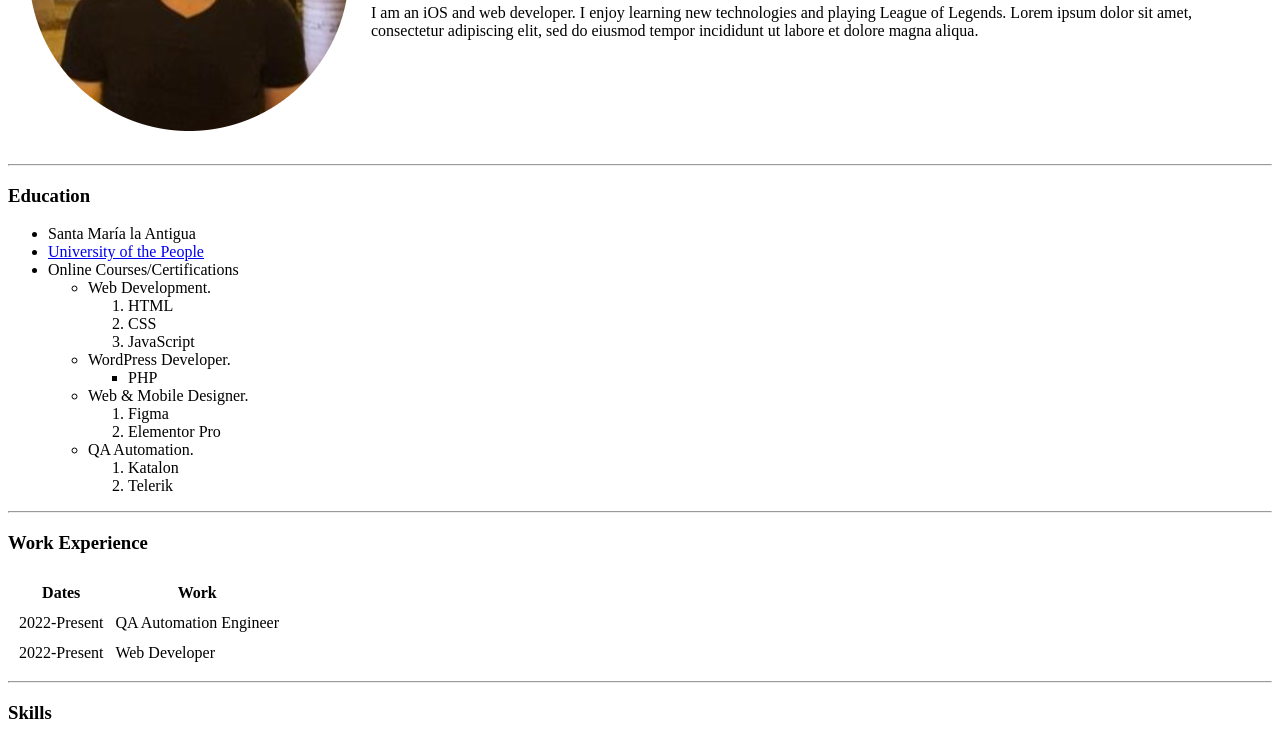
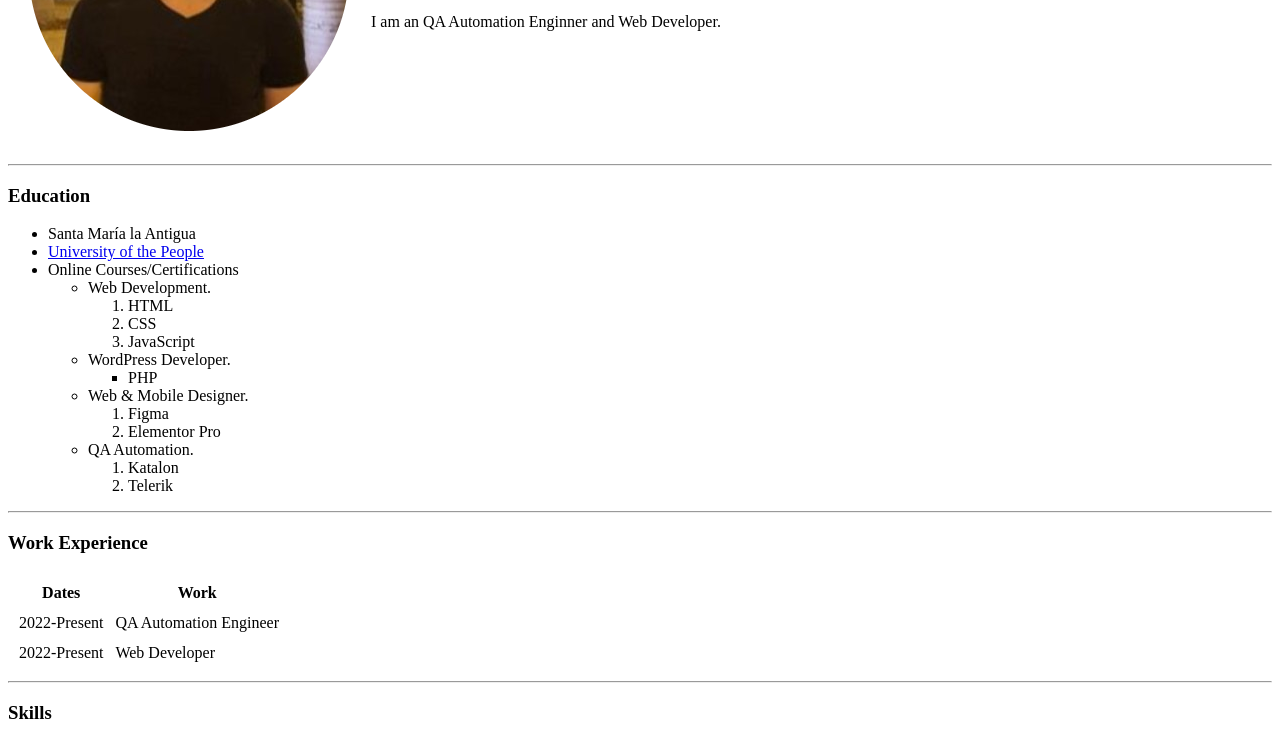
Before and after one commit to HiImWazza/cv, a plain HTML site: page index.html in a window 1280 px wide. Shown: the part 218-957 px from the top of the page. Drawn offline with Linux system fonts and the light colour scheme.

Commit message:
Update index.html

```diff
--- a/index.html
+++ b/index.html
@@ -13,8 +13,7 @@
       <td>
         <h1>Hector Holguin</h1>
         <p><em>Developer of <strong><a href="#">Daxih</a></strong>.</em></p>
-        <p>I am an iOS and web developer. I enjoy learning new technologies and playing League of Legends.
-          Lorem ipsum dolor sit amet, consectetur adipiscing elit, sed do eiusmod tempor incididunt ut labore et dolore magna aliqua.</p>
+        <p>I am an QA Automation Enginner and Web Developer.</p>
       </td>
     </tr>
   </table>
```
